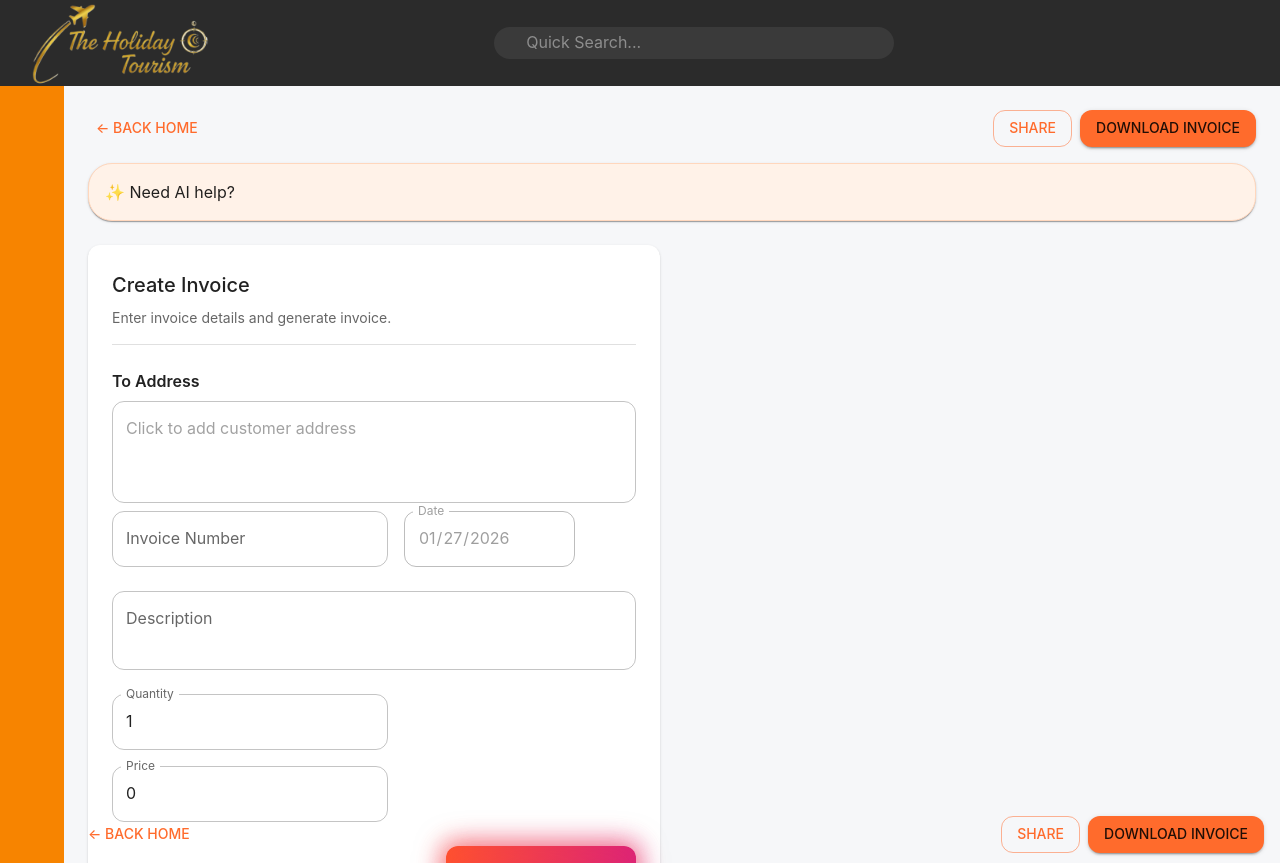
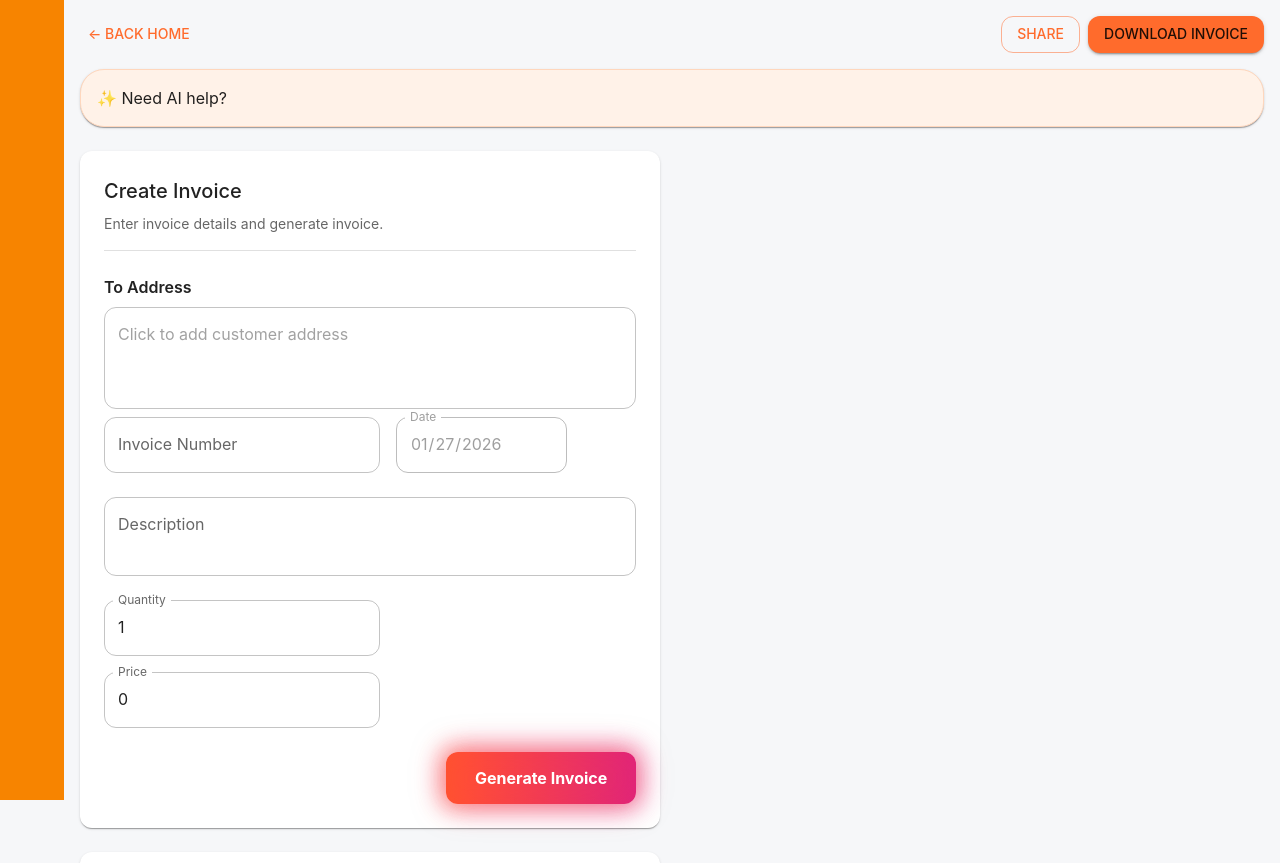
Before and after one commit to developereactapp-fz/invoiceapp, a React (Create React App) app: page /invoice in a window 1280 px wide. Shown: the top 863 px of the page. Built offline with nearby package versions, Linux system fonts and the light colour scheme; some icons are missing.

Commit message:
Initial project setup

```diff
--- a/src/App.jsx
+++ b/src/App.jsx
@@ -8,10 +8,7 @@ import InvoiceCreate from "./pages/InvoiceCreate";
 export default function App() {
   return (
     <BrowserRouter>
-        <MainLayout>
 
-      <InvoiceCreate />
-    </MainLayout>
       <Box sx={{ display: "flex", minHeight: "100vh" }}>
         {/* SIDEBAR */}
         <Sidebar />
```
